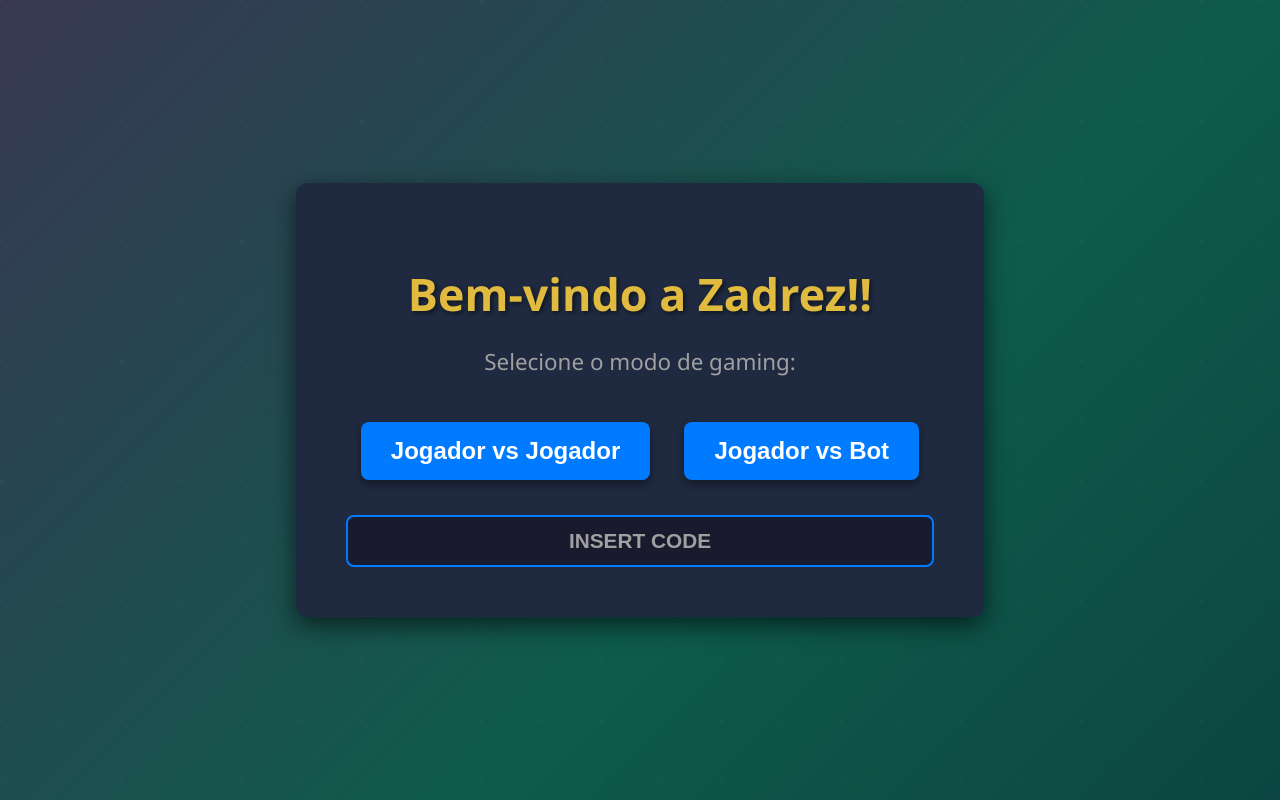
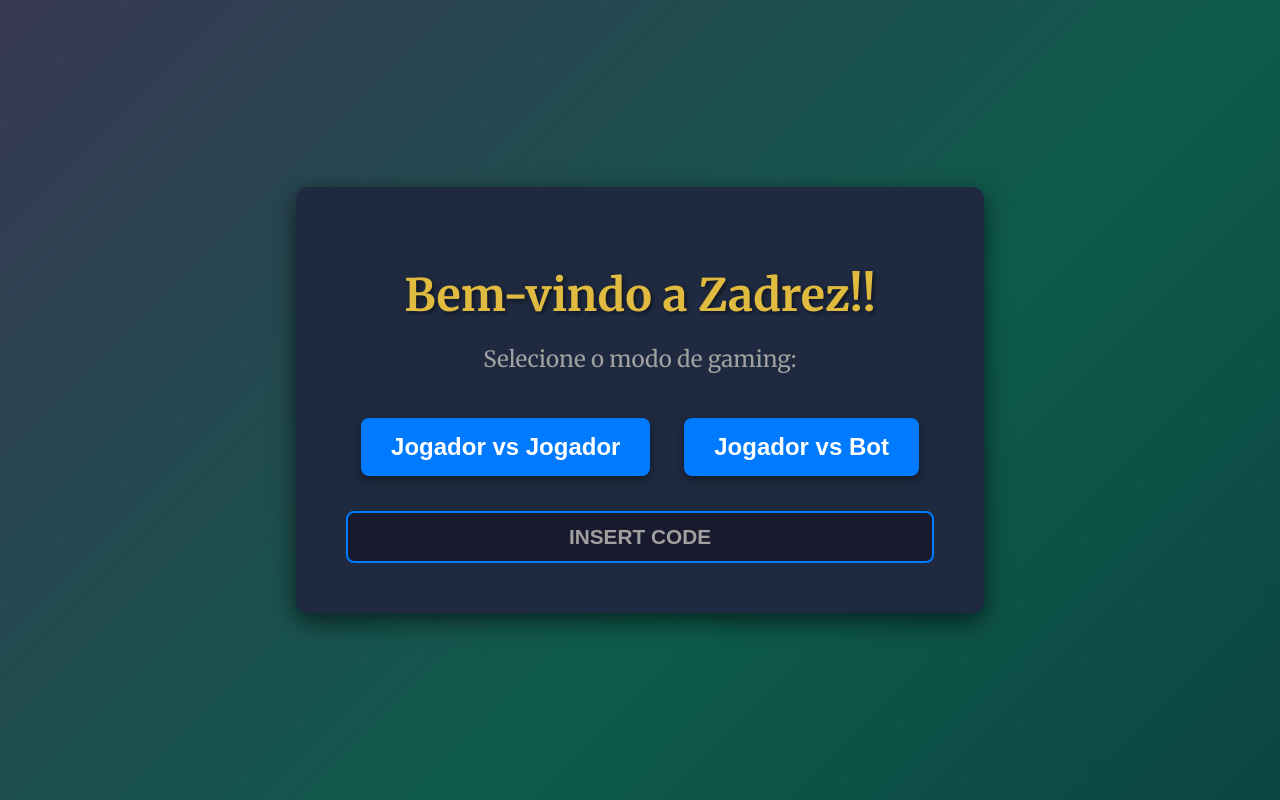
Before and after one commit to LuisAugusto2005/Cheeesss, a plain HTML site: page tabuleiro.html in a window 1280 px wide. Drawn offline with Linux system fonts and the light colour scheme.

Commit message:
add some fonts and fix board theme start

```diff
--- a/script.js
+++ b/script.js
@@ -283,7 +283,7 @@ document.addEventListener('DOMContentLoaded', () => {
         gameContainer.classList.remove('hidden');
         document.getElementById('boardStyleDropdown').classList.remove('hidden');
         document.getElementById('pieceStyleDropdown').classList.remove('hidden');
-
+        setBoardStyle('normal');
         if (gameMode === 'pvb' && currentBot) {
             const initialMusic = typeof currentBot.music === 'object' ? currentBot.music.normal : currentBot.music;
             initAudio(initialMusic);
--- a/style.css
+++ b/style.css
@@ -1,5 +1,17 @@
+
+
+@import url('https://fonts.googleapis.com/css2?family=Merriweather:ital,opsz,wght@0,18..144,300..900;1,18..144,300..900&display=swap');
+
+
+
+
+@font-face {
+    font-family: 'Zaadrez';
+    src: url('../Resources/fonts/balatro.otf') format('opentype');
+}
+
 body {
-  font-family: 'Segoe UI', Tahoma, Geneva, Verdana, sans-serif;
+font-family: "Merriweather", serif;
   display: flex;
   justify-content: center;
   align-items: center;
```
Also changed, not shown: Resources/fonts/balatro.otf (added).
